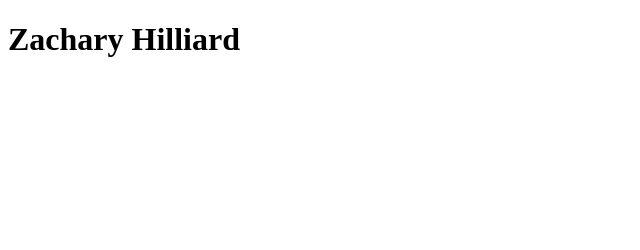
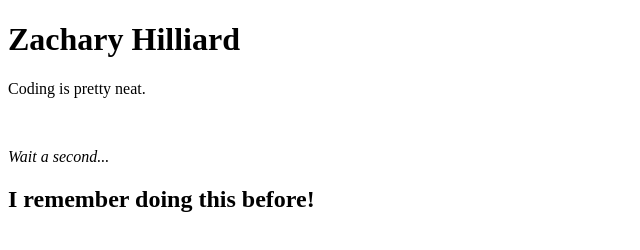
Before and after one commit to zach4r1/zach4r1.github.io, a plain HTML site: page index.html in a window 1280 px wide. Shown: the whole page, without its empty margins (0-640 px from the left). Drawn offline with Linux system fonts and the light colour scheme.

Commit message:
Update index.html

```diff
--- a/index.html
+++ b/index.html
@@ -5,5 +5,12 @@
   </head>
   <body>
     <h1>Zachary Hilliard</h1>
+    <p>Coding is pretty neat.</p>
+    <br>
+    <p>
+      <em>Wait a second...</em>
+      <br>
+      <h2>I remember doing this before!</h2>
+    </p>
   </body>
 </html>
```
